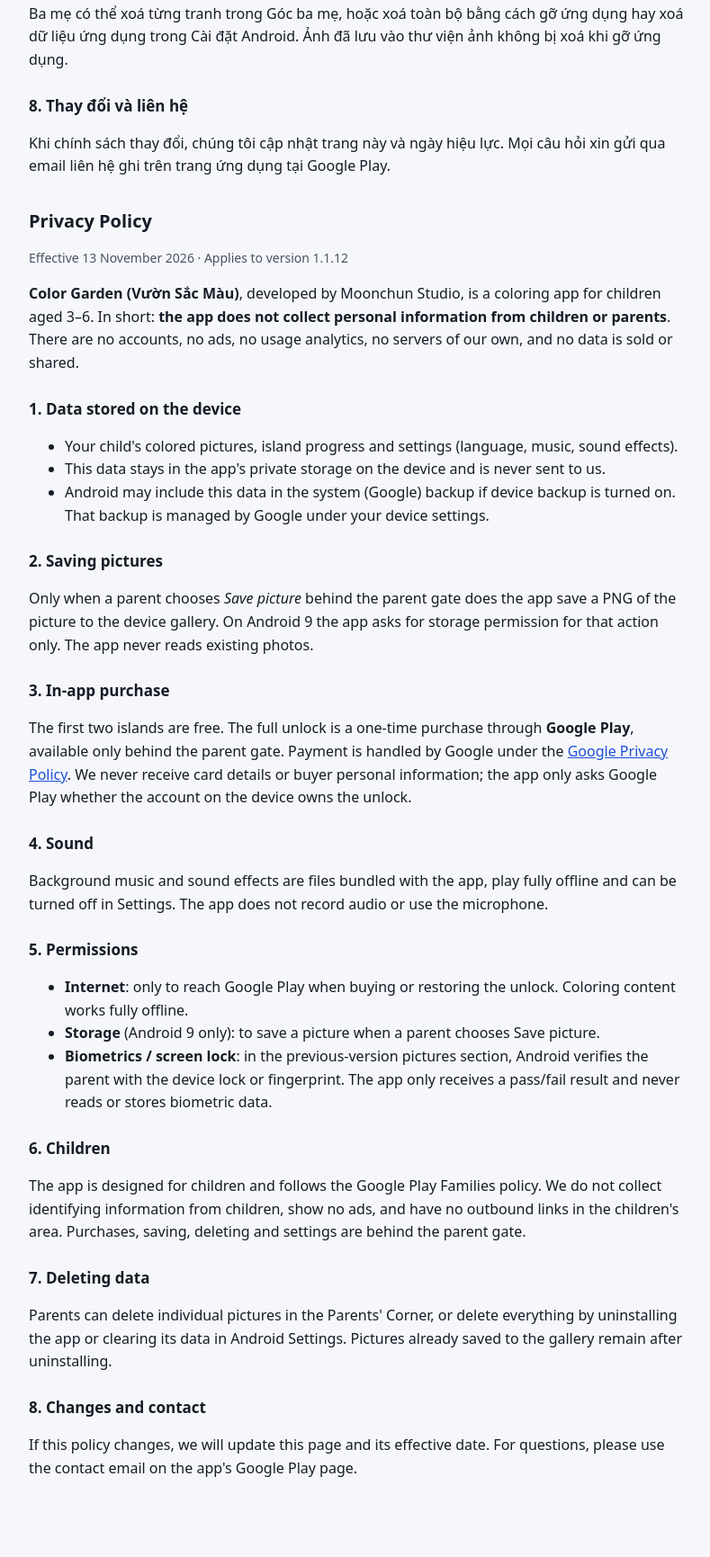
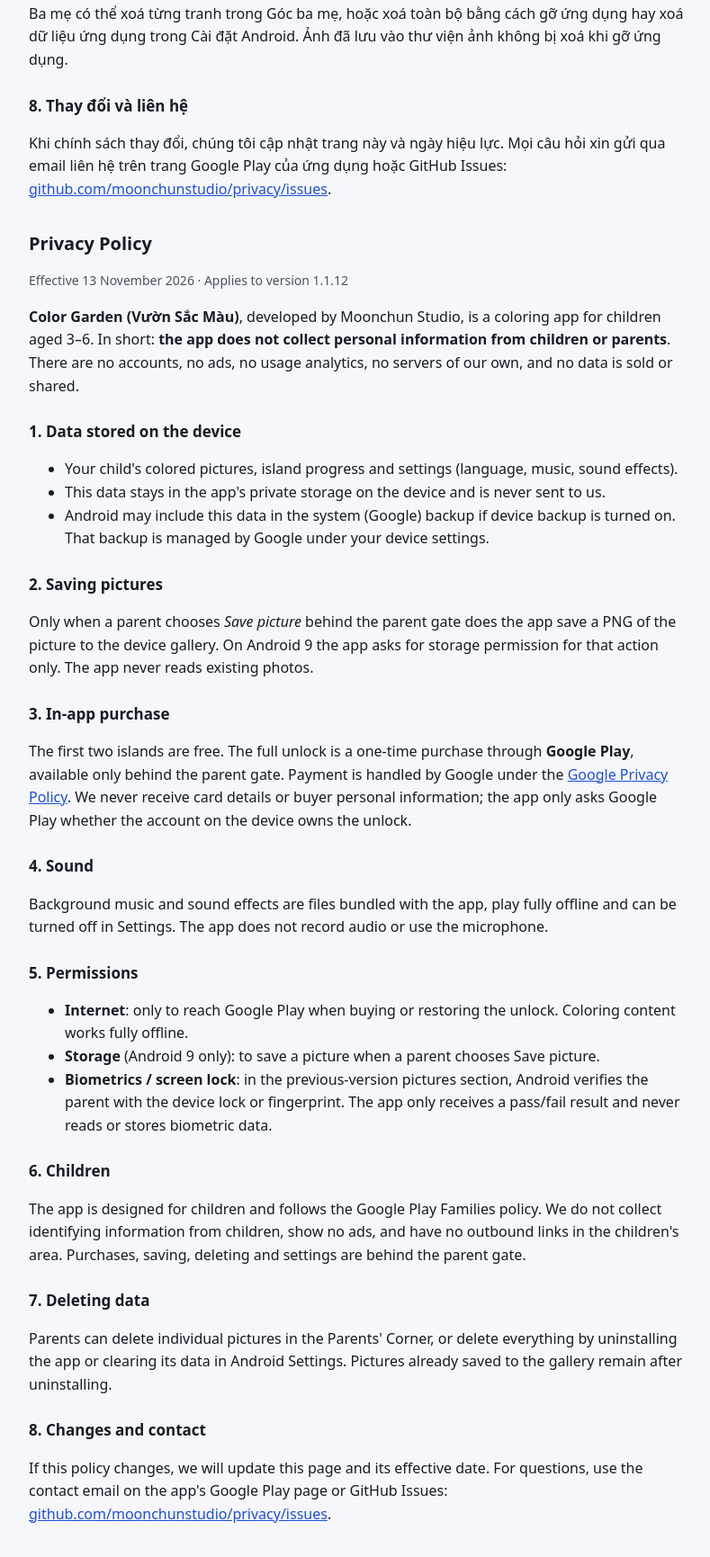
Before and after one commit to moonchunstudio/privacy, a plain HTML site: page coloring/index.html in a window 1280 px wide. Shown: the part 1437-3168 px from the top of the page at 90% size, without its empty margins (244-1033 px from the left). Drawn offline with Linux system fonts and the light colour scheme.

Commit message:
coloring: keep GitHub Issues contact
Co-Authored-By: Claude Opus 5.5 <noreply@anthropic.com>

```diff
--- a/coloring/index.html
+++ b/coloring/index.html
@@ -51,7 +51,7 @@
     <p>Ba mẹ có thể xoá từng tranh trong Góc ba mẹ, hoặc xoá toàn bộ bằng cách gỡ ứng dụng hay xoá dữ liệu ứng dụng trong Cài đặt Android. Ảnh đã lưu vào thư viện ảnh không bị xoá khi gỡ ứng dụng.</p>
 
     <h3>8. Thay đổi và liên hệ</h3>
-    <p>Khi chính sách thay đổi, chúng tôi cập nhật trang này và ngày hiệu lực. Mọi câu hỏi xin gửi qua email liên hệ ghi trên trang ứng dụng tại Google Play.</p>
+    <p>Khi chính sách thay đổi, chúng tôi cập nhật trang này và ngày hiệu lực. Mọi câu hỏi xin gửi qua email liên hệ trên trang Google Play của ứng dụng hoặc GitHub Issues: <a href="https://github.com/moonchunstudio/privacy/issues">github.com/moonchunstudio/privacy/issues</a>.</p>
   </section>
 
   <section id="en" lang="en">
@@ -90,7 +90,7 @@
     <p>Parents can delete individual pictures in the Parents' Corner, or delete everything by uninstalling the app or clearing its data in Android Settings. Pictures already saved to the gallery remain after uninstalling.</p>
 
     <h3>8. Changes and contact</h3>
-    <p>If this policy changes, we will update this page and its effective date. For questions, please use the contact email on the app's Google Play page.</p>
+    <p>If this policy changes, we will update this page and its effective date. For questions, use the contact email on the app's Google Play page or GitHub Issues: <a href="https://github.com/moonchunstudio/privacy/issues">github.com/moonchunstudio/privacy/issues</a>.</p>
   </section>
 </main>
 </body>
```
